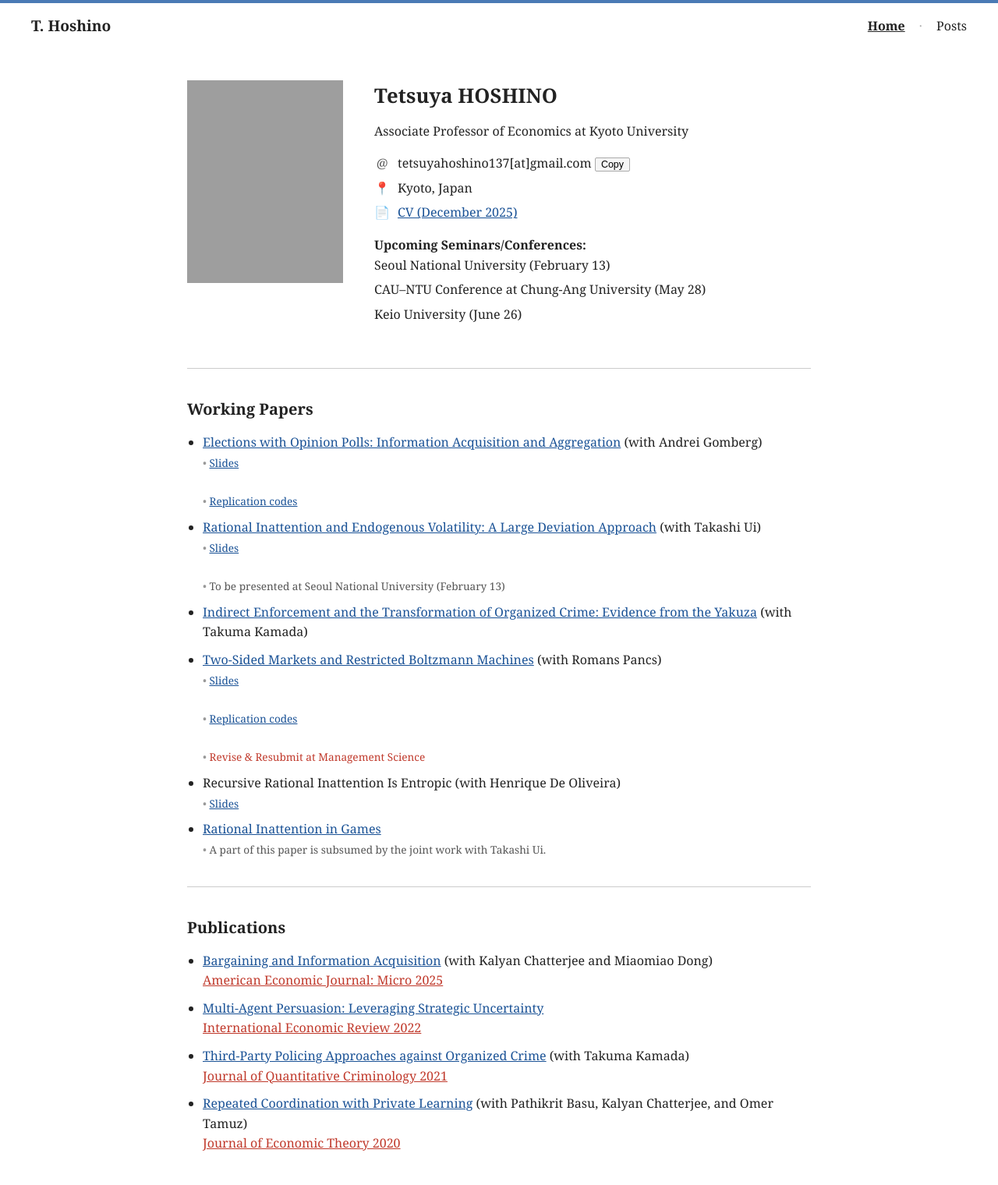
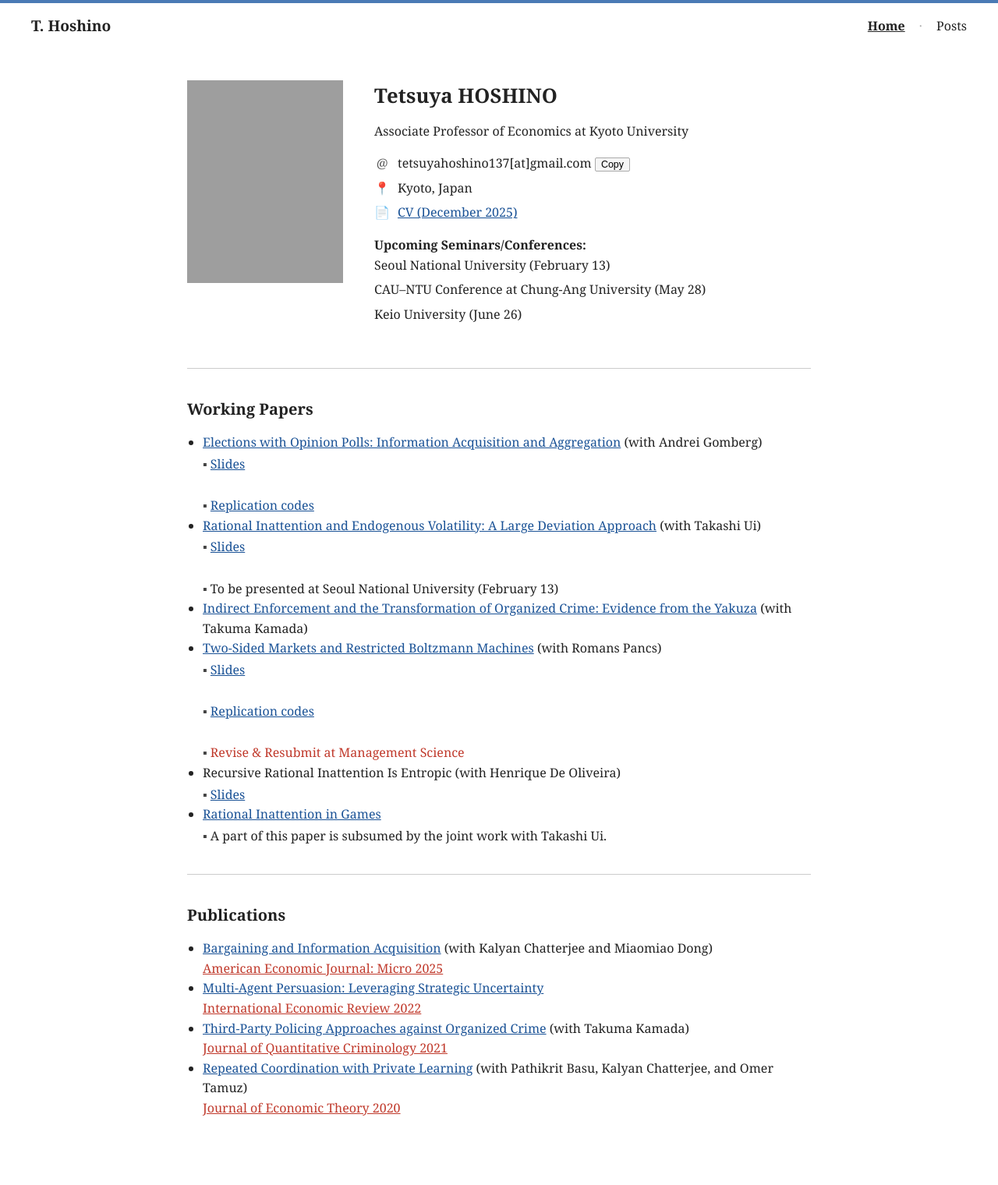
Before and after one commit to tetsuyahoshino137/tetsuyahoshino137.github.io, a Jekyll site: the page built from index.md, in a window 1280 px wide. Shown: the whole page at 78% size. Built offline with Jekyll 4.4.1, drawn with Linux system fonts in a browser that asks for light colours; after the commit the page ends 1475 px from its top, so only the background shows below that; grey boxes are pictures that could not be loaded.

Commit message:
Update default.html

```diff
--- a/_layouts/default.html
+++ b/_layouts/default.html
@@ -129,23 +129,16 @@
     }
 
     .meta {
-      font-size: 0.85em;
-      color: #555;
       display: block;
-      padding-left: 1.2em;
-      text-indent: -1.2em;
+      padding-left: 1.4em;
+      text-indent: -1.4em;
       margin-top: 2px;
       margin-bottom: 0;
     }
 
     .meta::before {
-      content: "• ";
-      color: #999;
-    }
-
-    ul.papers li {
-      margin-bottom: 10px;
-      line-height: 1.6;
+      content: "▪ ";
+      color: #444;
     }
 
     a { color: #1a5296; }
```
